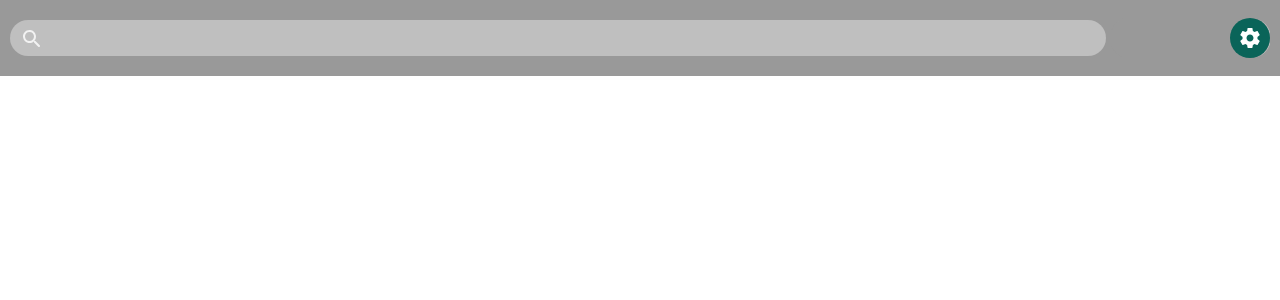
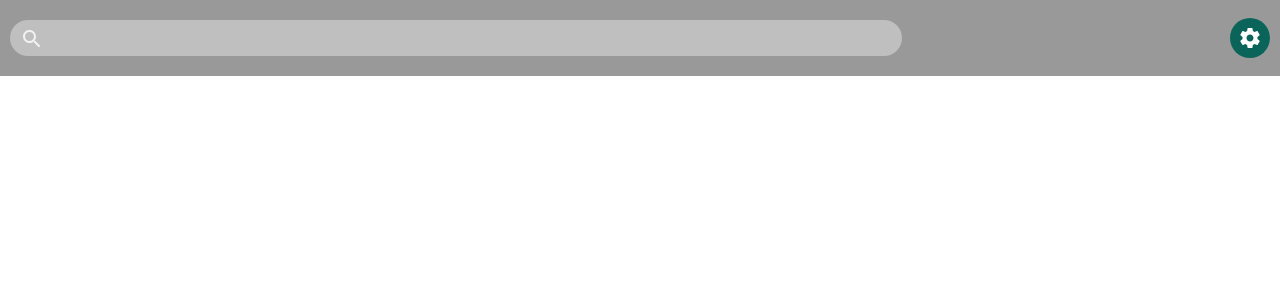
Before and after one commit to ADDR2/WP_Front, an Angular app: page / in a window 1280 px wide. Shown: the top 300 px of the page. Built offline with nearby package versions, Linux system fonts and the light colour scheme.

Commit message:
Fixing layout for small and big screens

```diff
--- a/src/app/components/header/header.component.scss
+++ b/src/app/components/header/header.component.scss
@@ -13,7 +13,7 @@
         height: $header-height;
         width: auto;
         padding: 0 10px;
-        min-width: 320px;
+        min-width: 300px;
 
         @include themify($themes) {
             background-color: themed('backgroundColor');
@@ -23,6 +23,7 @@
     .settings-container {
         position: relative;
         height: $input-button-height;
+        min-width: $settings-container-width;
         width: $settings-container-width;
         overflow: hidden;
         background-color: inherit;
@@ -158,7 +159,8 @@
         padding: 10px 36px;
         font-size: 14px;
         outline: none;
-        width: 100%;
+        width: calc(100% - 64px - 5px);
+        max-width: 820px;
 
         @include themify($themes) {
             background-color: themed('inputContentColor');
```
